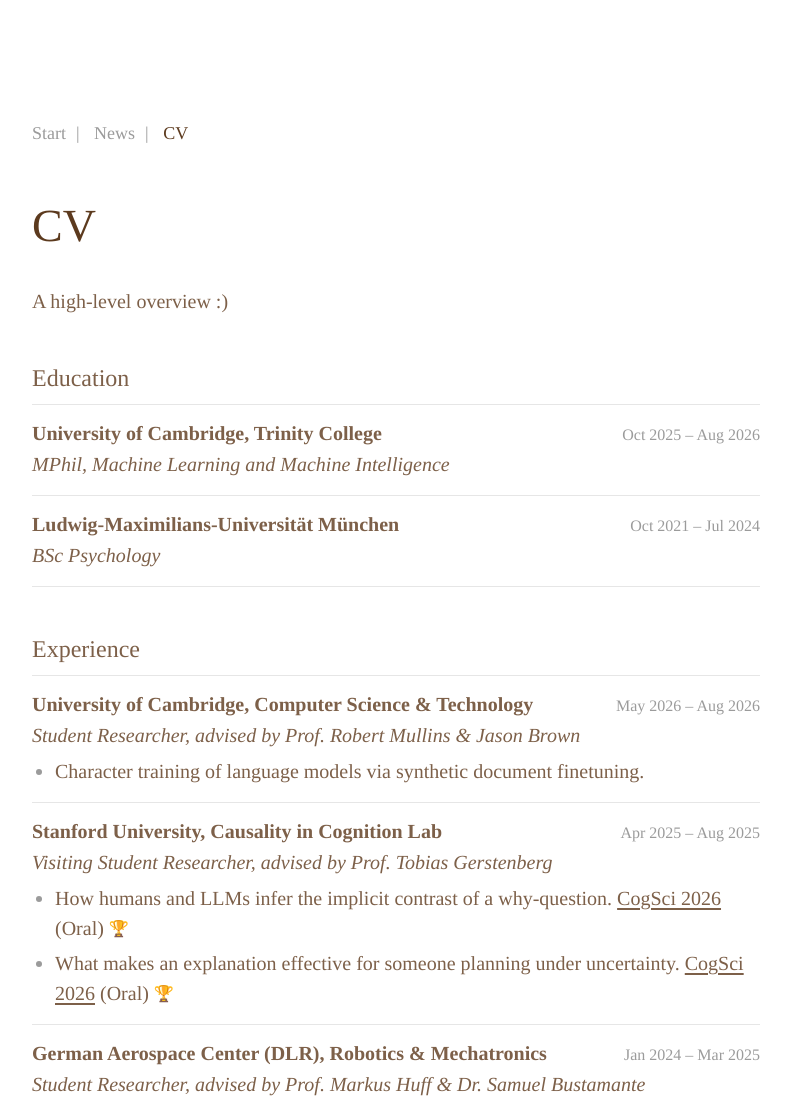
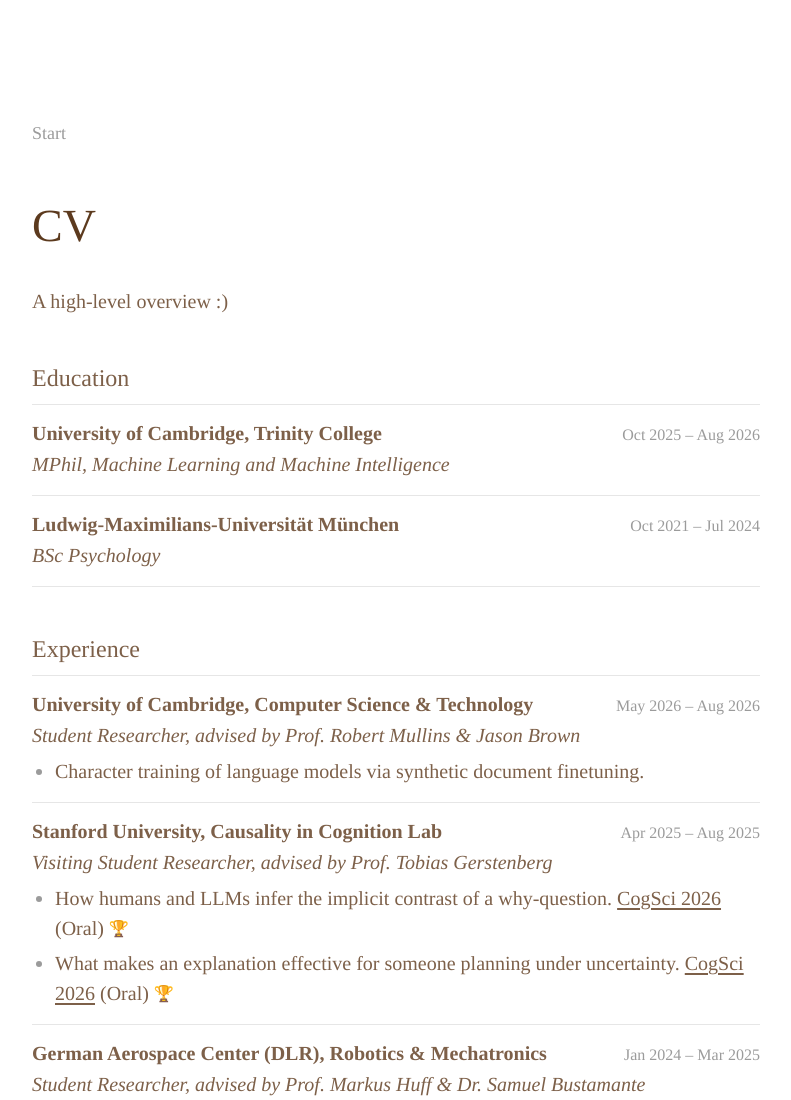
Before and after one commit to BrittBesch/BrittBesch.github.io, a plain HTML site: page path.html in a window 1280 px wide. Shown: the top 1100 px of the page, without its empty margins (244-1035 px from the left). Drawn offline with Linux system fonts and the light colour scheme.

Commit message:
update: cv nav links only to start

```diff
--- a/path.html
+++ b/path.html
@@ -15,9 +15,7 @@
 <body>
   <main class="page page--cv">
     <nav class="topnav">
-      <a href="index.html">Start</a><span class="sep">|</span>
-      <a href="news.html">News</a><span class="sep">|</span>
-      <a href="path.html" aria-current="page">CV</a>
+      <a href="index.html">Start</a>
     </nav>
 
     <h1 class="title">CV</h1>
```
